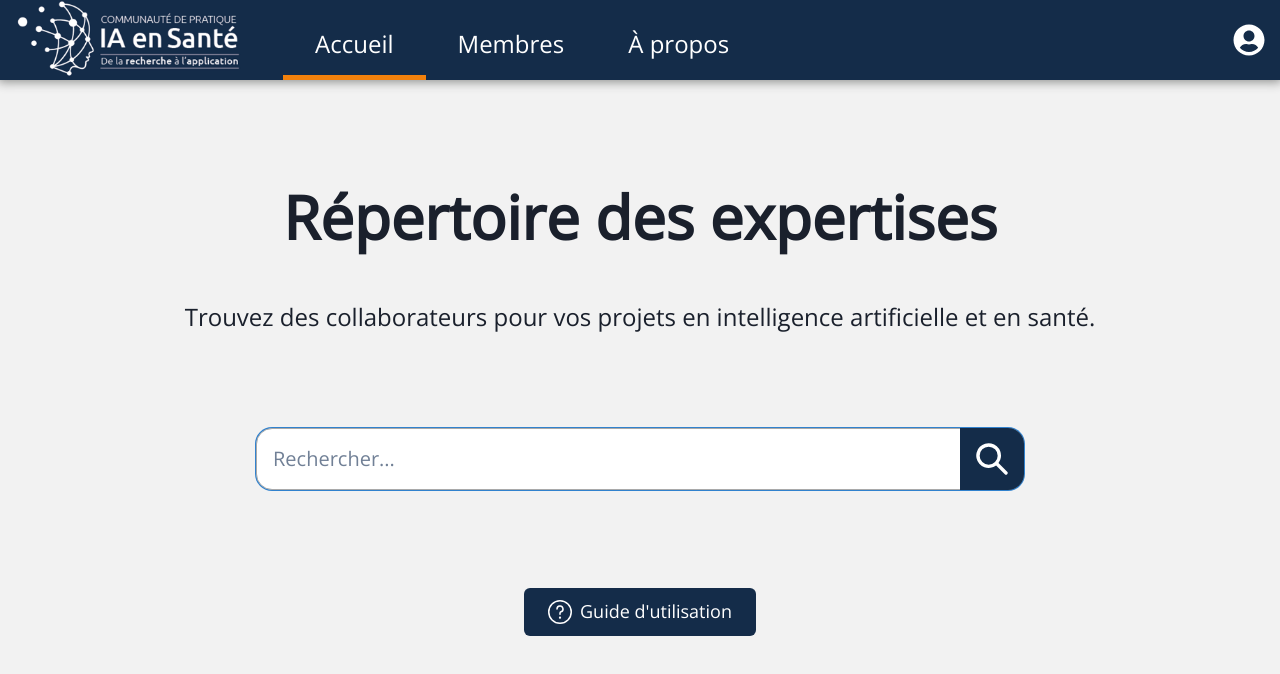
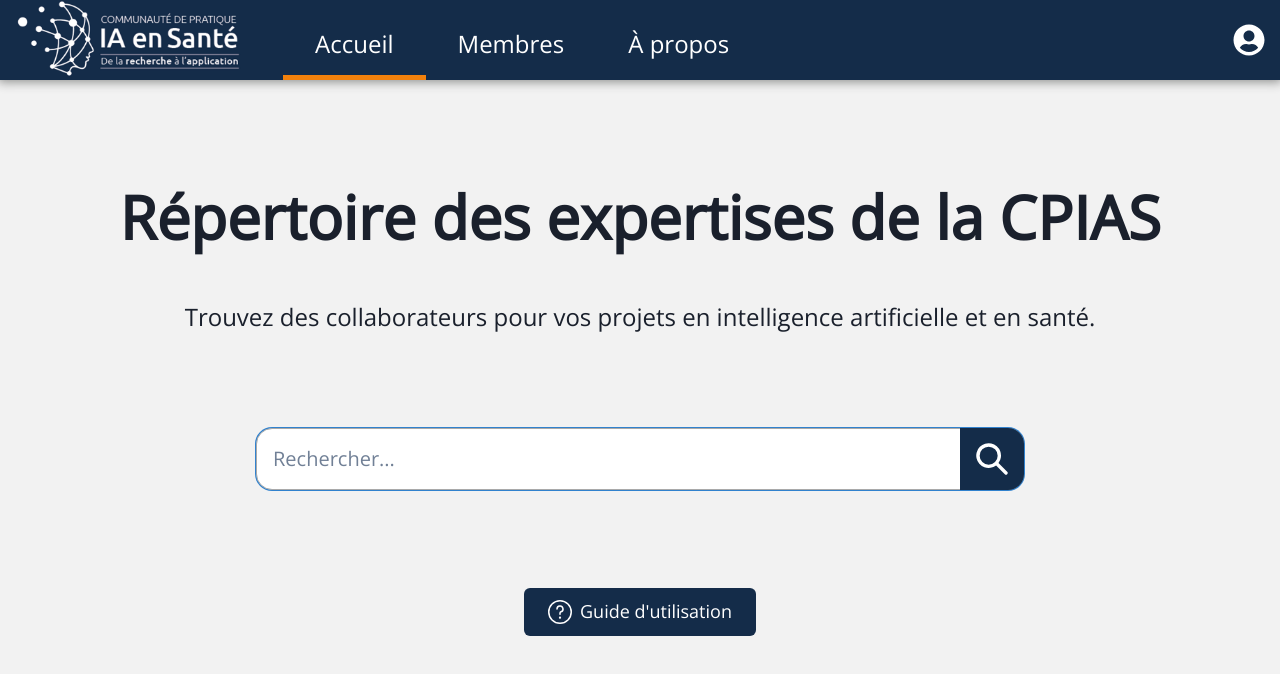
Before and after one commit to CPIAS/Repertoire_Expertises_CPIAS, a React (Create React App) app in the folder Frontend/: page /admin#/accueil in a window 1280 px wide. Shown: the top 674 px of the page. Built offline with nearby package versions, Linux system fonts and the light colour scheme; no server answers.

Commit message:
[Frontend] fixed mock member in user guide

```diff
--- a/Frontend/src/pages/homePage/components/HomePageTitle.tsx
+++ b/Frontend/src/pages/homePage/components/HomePageTitle.tsx
@@ -20,7 +20,7 @@ const HomePageTitle: React.FC = () => {
                     fontWeight={'bold'}
                     textAlign={'center'}
                 >
-                    {'Répertoire des expertises'}
+                    {'Répertoire des expertises de la CPIAS'}
                 </Text>
             </Flex>
             <Flex
```
